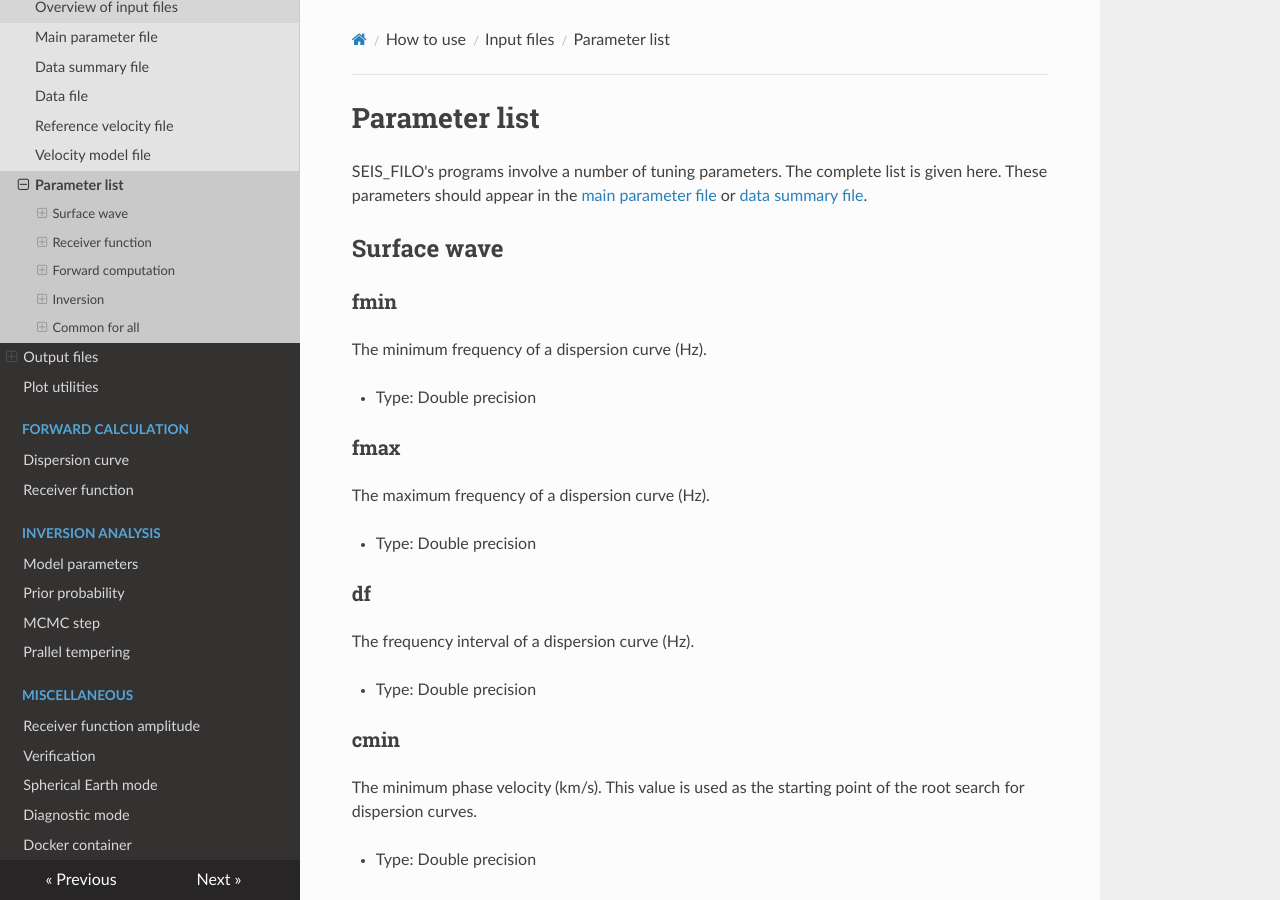
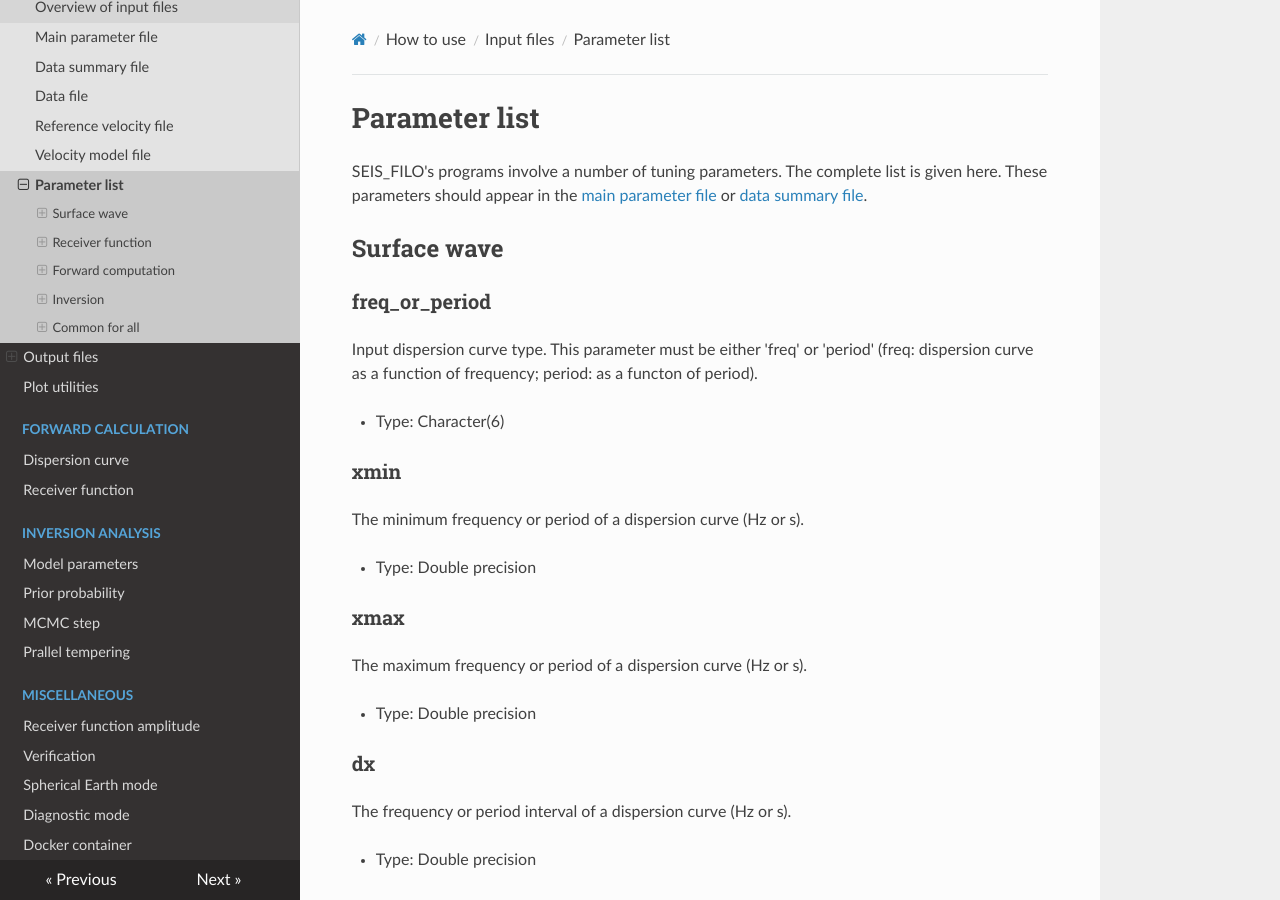
Before and after one commit to akuhara/SEIS_FILO, an MkDocs documentation site: the page built from docs/parameter_list.md, in a window 1280 px wide and 900 px high. Built offline with MkDocs 1.6.1, drawn with Linux system fonts in a browser that asks for light colours; nearby versions of some CDN libraries.

Commit message:
modify docs

```diff
--- a/docs/parameter_list.md
+++ b/docs/parameter_list.md
@@ -4,21 +4,27 @@ SEIS_FILO's programs involve a number of tuning parameters. The complete list is
 
 ## Surface wave
 
-### fmin
+### freq_or_period
 
-The minimum frequency of a dispersion curve (Hz).
+Input dispersion curve type. This parameter must be either 'freq' or 'period' (freq: dispersion curve as a function of frequency; period: as a functon of period).
+
+* Type: Character(6)
+
+### xmin
+
+The minimum frequency or period of a dispersion curve (Hz or s).
 
 * Type: Double precision
 
-### fmax
+### xmax
 
-The maximum frequency of a dispersion curve (Hz).
+The maximum frequency or period of a dispersion curve (Hz or s).
 
 * Type: Double precision
 
-### df
+### dx
 
-The frequency interval of a dispersion curve (Hz).
+The frequency or period interval of a dispersion curve (Hz or s).
 
 * Type: Double precision
 
```
Also changed, not shown: docs/data_summary_file.md (+4 -4 lines), docs/dispersion_curve.md (+5 -3 lines), img/inputs.png.
